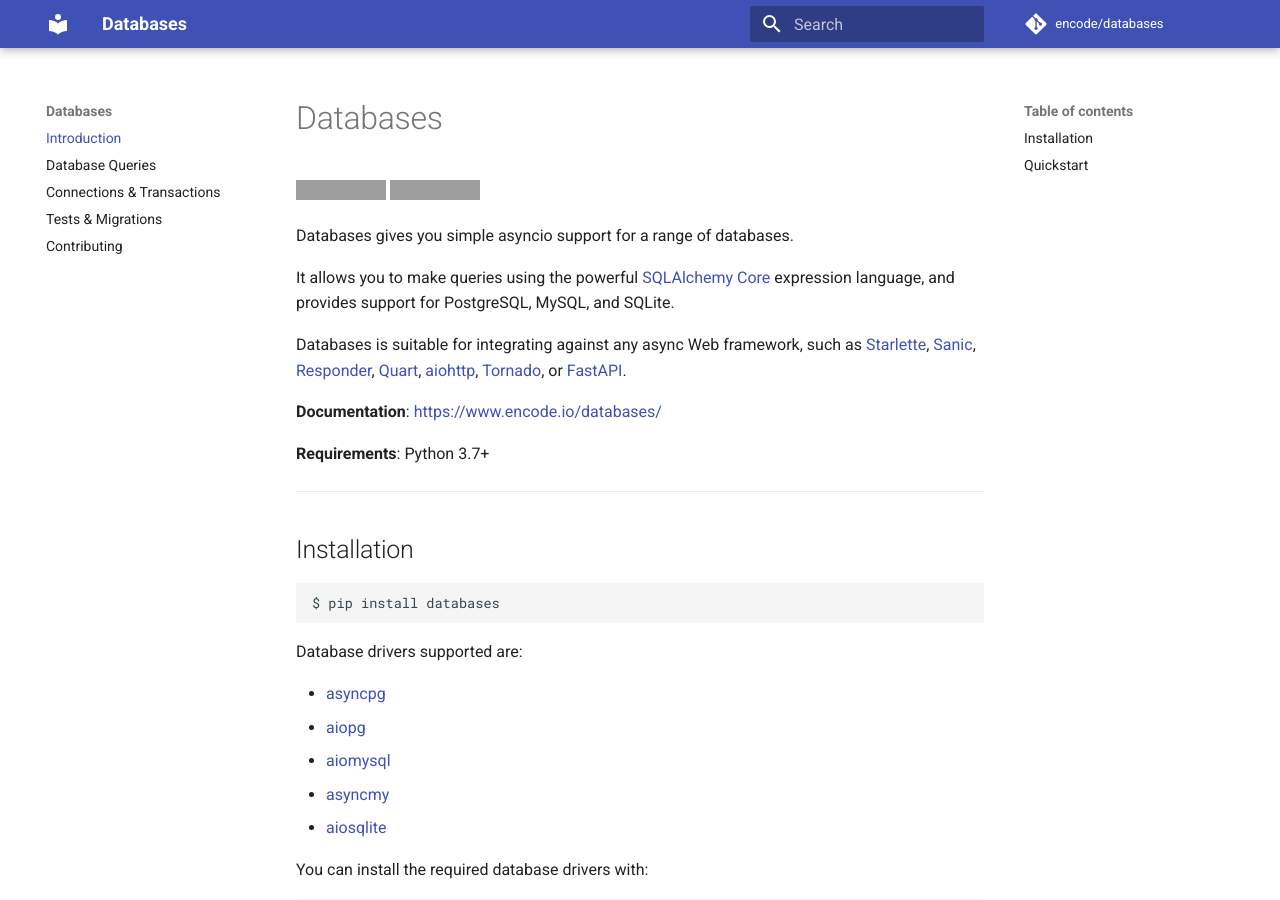
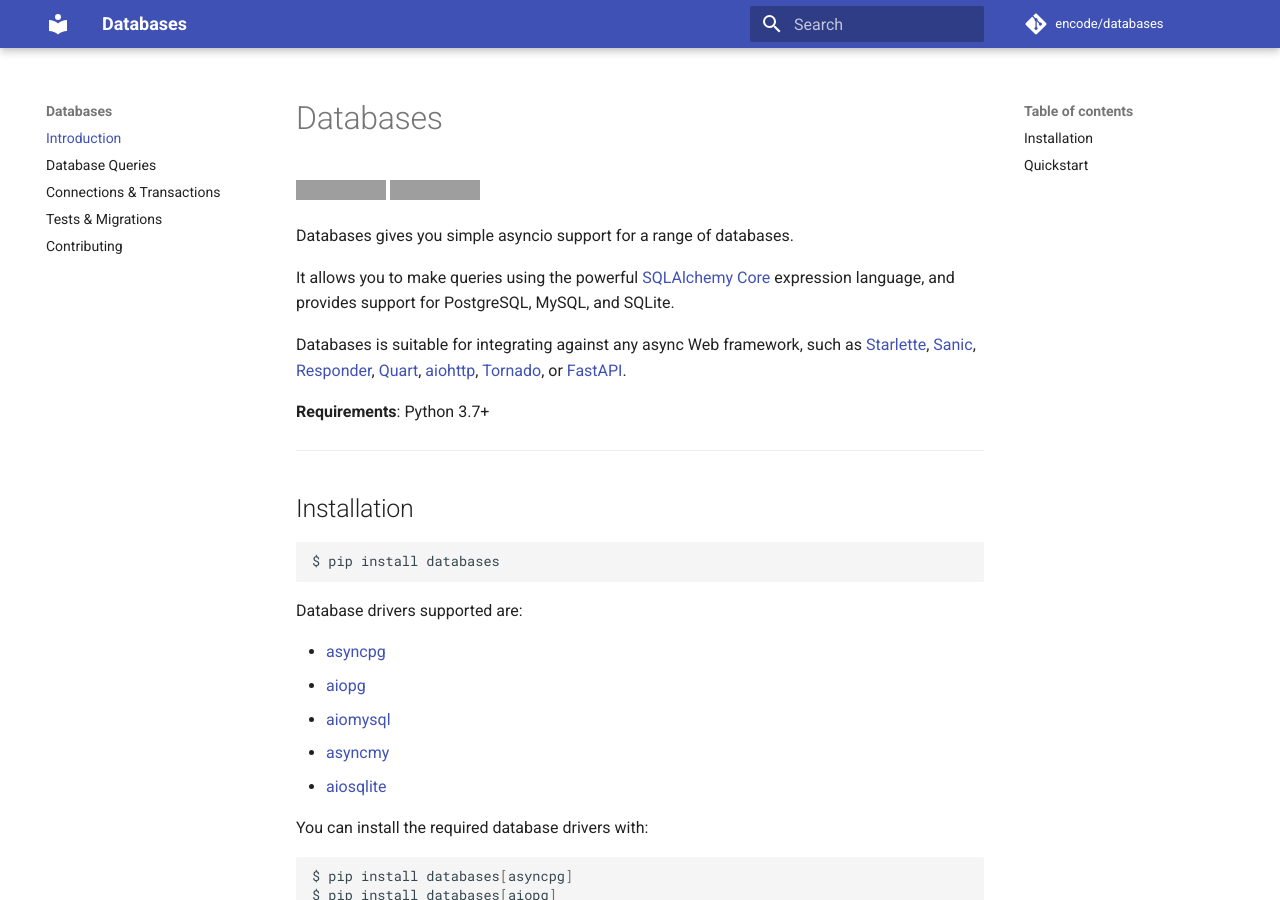
Before and after one commit to encode/databases, an MkDocs documentation site: the page built from docs/index.md, in a window 1280 px wide and 900 px high. Built offline with MkDocs 1.6.1 and Material for MkDocs 9.7.7, drawn with Linux system fonts in a browser that asks for light colours; comment, search, counter and statistics services are not loaded; some of the changed lines change nothing that is shown; grey boxes are pictures that could not be loaded.

Commit message:
Revert the previous changes to index.md

````diff
--- a/docs/index.md
+++ b/docs/index.md
@@ -16,8 +16,6 @@
 
 Databases is suitable for integrating against any async Web framework, such as [Starlette][starlette],
 [Sanic][sanic], [Responder][responder], [Quart][quart], [aiohttp][aiohttp], [Tornado][tornado], or [FastAPI][fastapi].
-
-**Documentation**: [https://www.encode.io/databases/](https://www.encode.io/databases/)
 
 **Requirements**: Python 3.7+
 
@@ -91,7 +89,7 @@
 print('High Scores:', rows)
 ```
 
-Check out the documentation on [making database queries](https://www.encode.io/databases/database_queries/)
+Check out the documentation on [making database queries](database_queries.md)
 for examples of how to start using databases together with SQLAlchemy core expressions.
 
 
````
